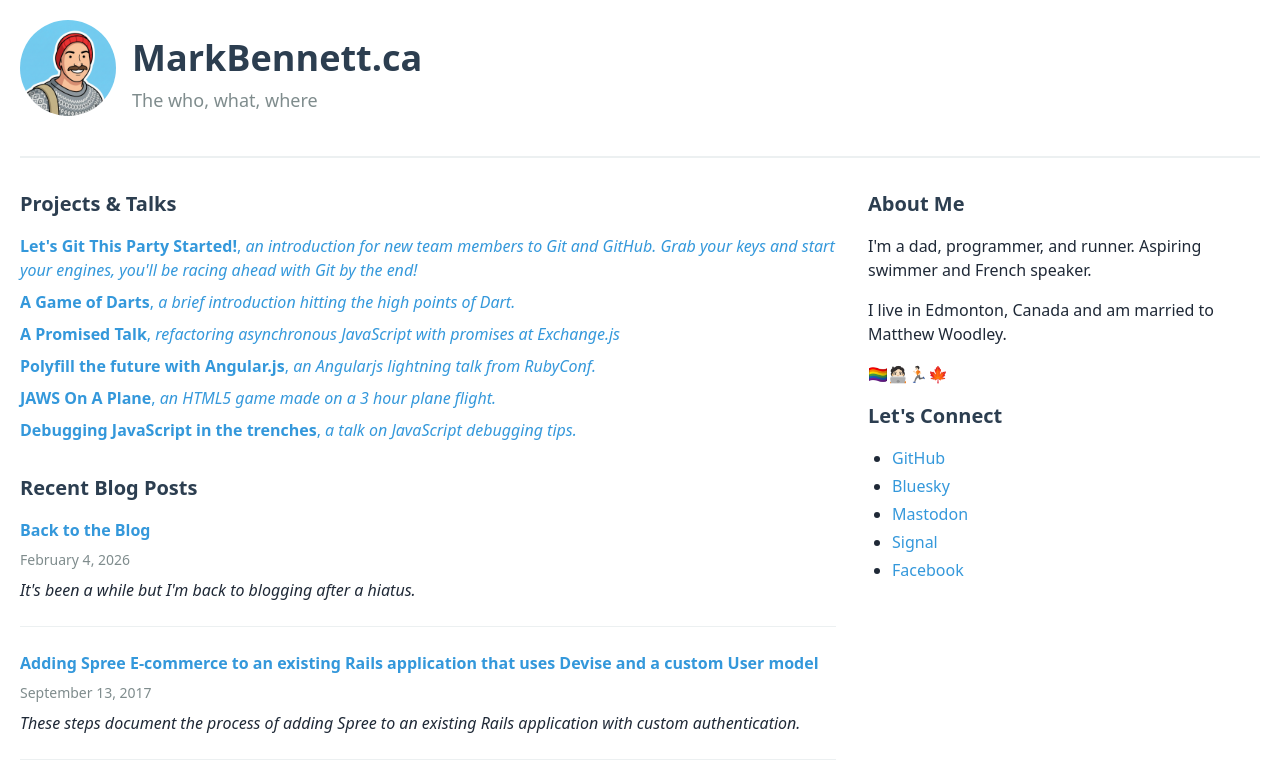
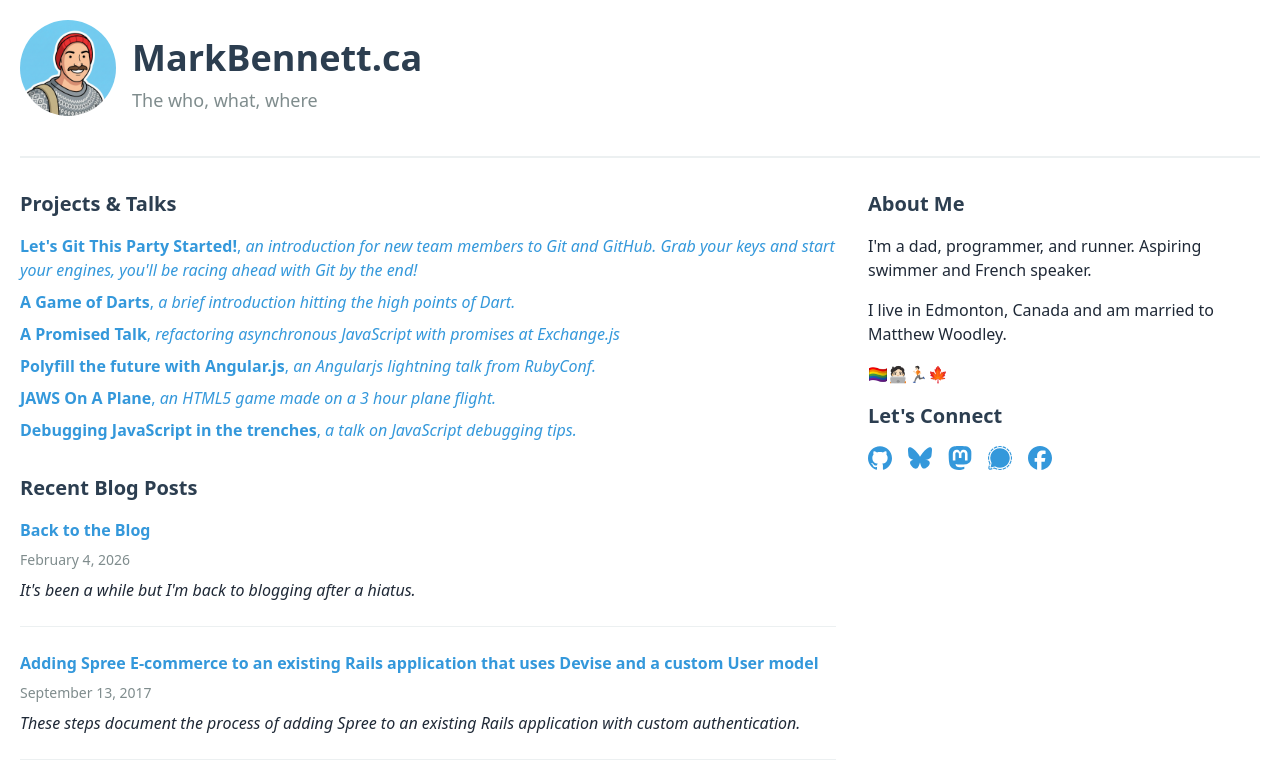
Before and after one commit to MarkBennett/markbennett.github.com, an Astro site: page / in a window 1280 px wide. Shown: the top 781 px of the page. Built offline with nearby package versions, Linux system fonts and the light colour scheme; Astro itself is replaced by a stand-in of ours.

Commit message:
Update communities

```diff
--- a/src/layouts/Layout.astro
+++ b/src/layouts/Layout.astro
@@ -1,4 +1,12 @@
 ---
+import {
+  SiGithub,
+  SiBluesky,
+  SiMastodon,
+  SiSignal,
+  SiFacebook,
+} from "react-icons/si";
+
 interface Props {
   title: string;
   description?: string;
@@ -57,45 +65,44 @@ const { title, description = "MarkBennett.ca - The who, what, where" } =
               <h4 class="text-xl mb-4 text-heading font-semibold">
                 Let's Connect
               </h4>
-              <ul class="list-disc ml-6 mb-4 space-y-1">
-                <li>
+              <div class="flex gap-4 mb-4">
                 <a
                   href="https://github.com/MarkBennett"
-                    class="text-primary hover:text-primary-dark hover:underline"
-                    >GitHub</a
+                  class="text-primary hover:text-primary-dark transition-colors"
+                  aria-label="GitHub"
                 >
-                </li>
-                <li>
+                  <SiGithub className="w-6 h-6" />
+                </a>
                 <a
                   href="https://bsky.app/profile/markbennett.ca"
-                    class="text-primary hover:text-primary-dark hover:underline"
+                  class="text-primary hover:text-primary-dark transition-colors"
+                  aria-label="Bluesky"
                 >
-                    Bluesky
+                  <SiBluesky className="w-6 h-6" />
                 </a>
-                </li>
-                <li>
                 <a
                   rel="me"
                   href="https://mastodon.social/@markbennett"
-                    class="text-primary hover:text-primary-dark hover:underline"
-                    >Mastodon</a
+                  class="text-primary hover:text-primary-dark transition-colors"
+                  aria-label="Mastodon"
                 >
-                </li>
-                <li>
+                  <SiMastodon className="w-6 h-6" />
+                </a>
                 <a
-                    href="#"
-                    class="text-primary hover:text-primary-dark hover:underline"
-                    >Signal</a
+                  href="https://signal.me/#u/MarkBennett.01"
+                  class="text-primary hover:text-primary-dark transition-colors"
+                  aria-label="Signal"
                 >
-                </li>
-                <li>
+                  <SiSignal className="w-6 h-6" />
+                </a>
                 <a
                   href="http://www.facebook.com/mark.f.bennett"
-                    class="text-primary hover:text-primary-dark hover:underline"
-                    >Facebook</a
+                  class="text-primary hover:text-primary-dark transition-colors"
+                  aria-label="Facebook"
                 >
-                </li>
-              </ul>
+                  <SiFacebook className="w-6 h-6" />
+                </a>
+              </div>
             </section>
           </section>
         </aside>
```
Lines whose indentation alone changed are shown as unchanged.
